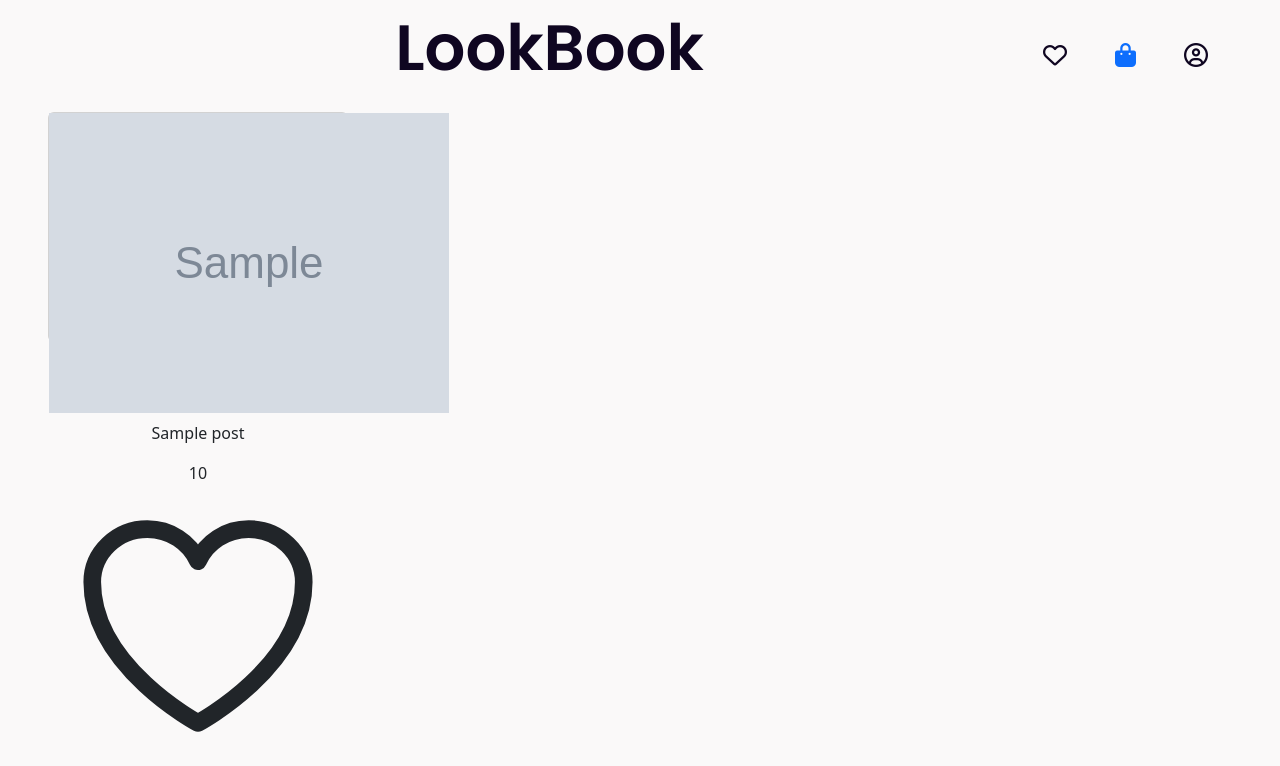
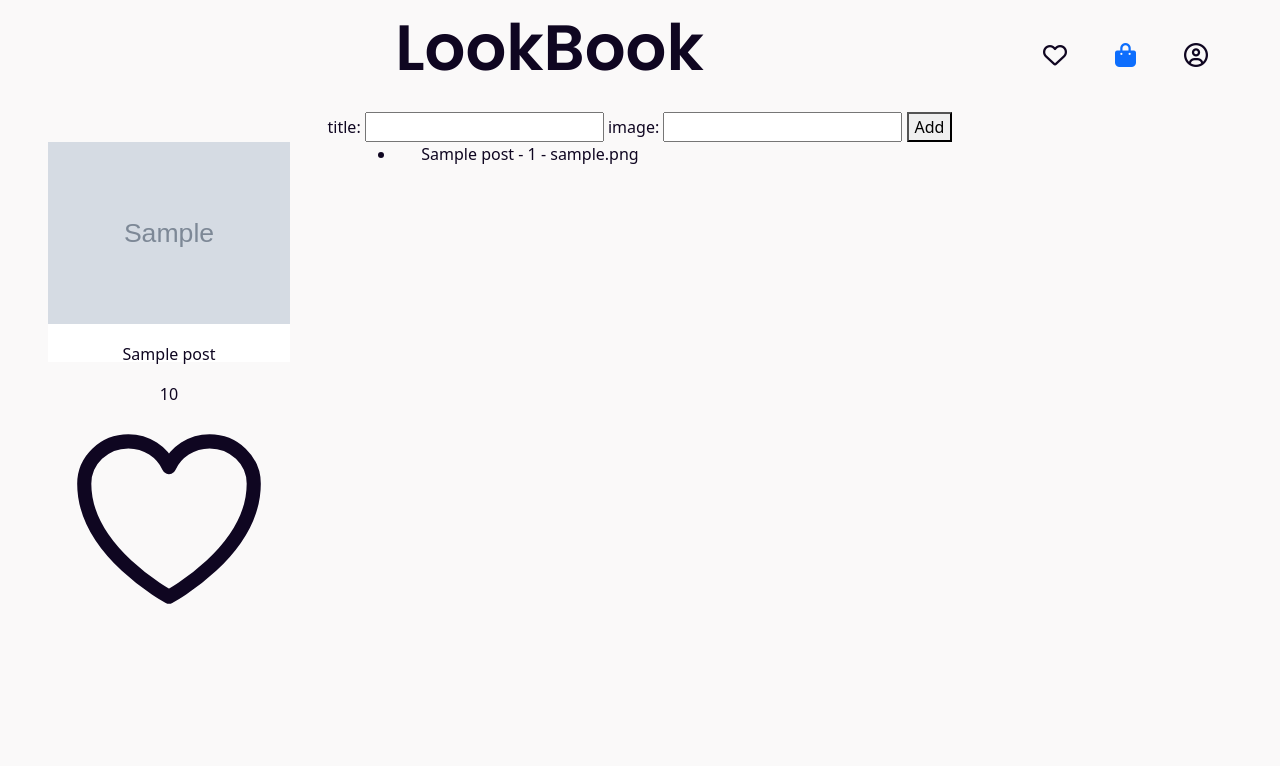
Before and after one commit to rachaelvle/makeup-website, a Flask app: page /home in a window 1280 px wide. Shown: the top 766 px of the page. Run offline with Flask 3, Linux system fonts and the light colour scheme; the visitor is signed in with stand-in values (Sample User, id 1); tables that the repository leaves empty hold one stand-in row (values such as "Sample post"); grey boxes marked "Sample" are stand-in pictures; some libraries are stand-ins or nearby versions.

Commit message:
Display pictures

```diff
--- a/templates/home.html
+++ b/templates/home.html
@@ -23,18 +23,18 @@
     </ul>
 
     <!-- for adding fake posts -->
-    <!-- <form action="/test" method="POST">
+    <form action="/test" method="POST">
         title: <input type="text" name="title">
         image: <input type="text" name="image">
         <button type="submit">Add</button>
-    </form> -->
+    </form>
     <div class="max-w-7xl mx-auto">
     <div class="board-grid justify-center mt-6">
         {% for post in posts %}
-        <div class="bg-white rounded-lg shadow-md hover:shadow-lg card" style="grid-row-end: span 8;">
+        <div class="bg-white rounded-lg shadow-md hover:shadow-lg post" style="grid-row-end: span 8;">
             <div class="flex flex-col">
             <div class="w-full aspect-video">
-                <img class="w-full h-full" src="{{ post.image }}" alt="Image"></iframe>
+                <img class="post" src="{{ post.image }}" alt="Image"></iframe>
             </div>
             <div class="text-gray-800 p-2 basis-14">
             <div class="flex justify-between">
@@ -53,6 +53,12 @@
     </div>
     </div>
 
+    <ul>
+        {% for post in posts %}
+            <li>{{post.post_title}} - {{post.post_id}} - {{post.image}}</li>
+        {% endfor %}
+    </ul>
+
     <script src="https://cdn.jsdelivr.net/npm/bootstrap@5.3.6/dist/js/bootstrap.bundle.min.js" integrity="sha384-j1CDi7MgGQ12Z7Qab0qlWQ/Qqz24Gc6BM0thvEMVjHnfYGF0rmFCozFSxQBxwHKO" crossorigin="anonymous"></script>
     <script src="https://kit.fontawesome.com/17bf1215db.js" crossorigin="anonymous"></script>
 </body>
```
